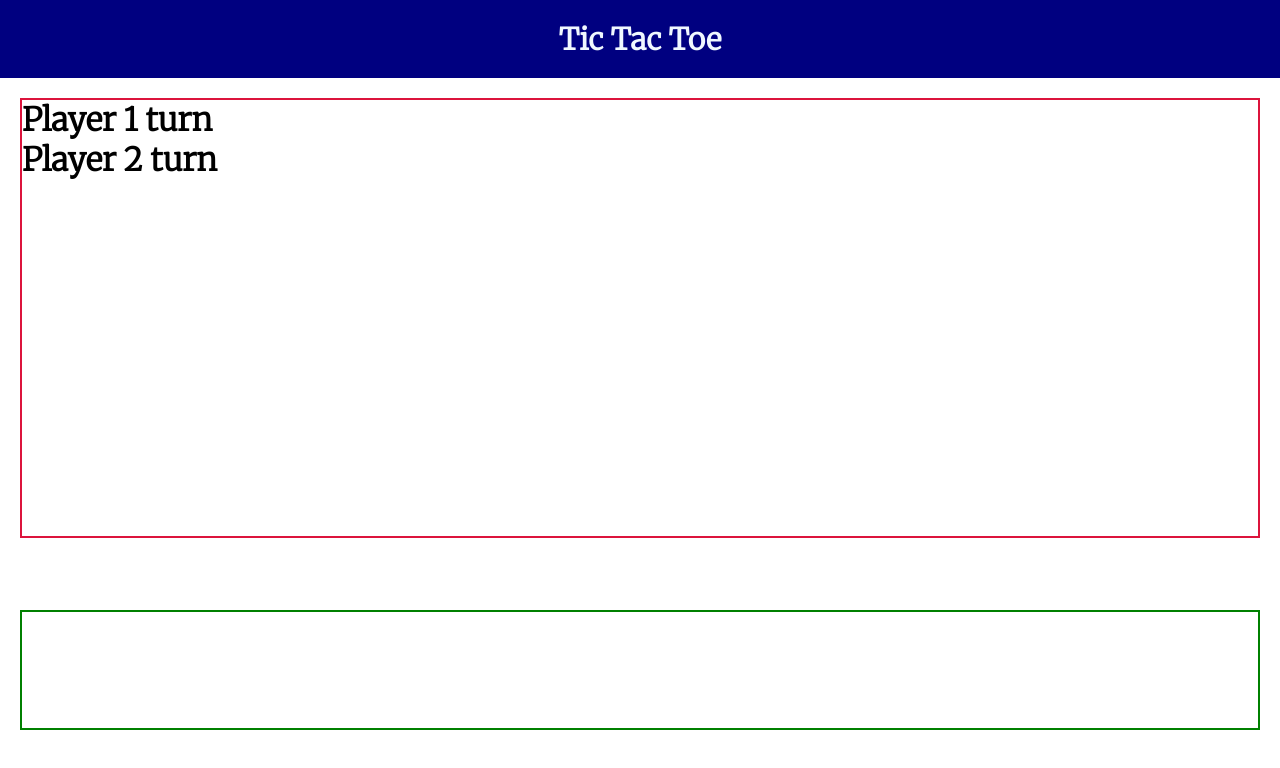
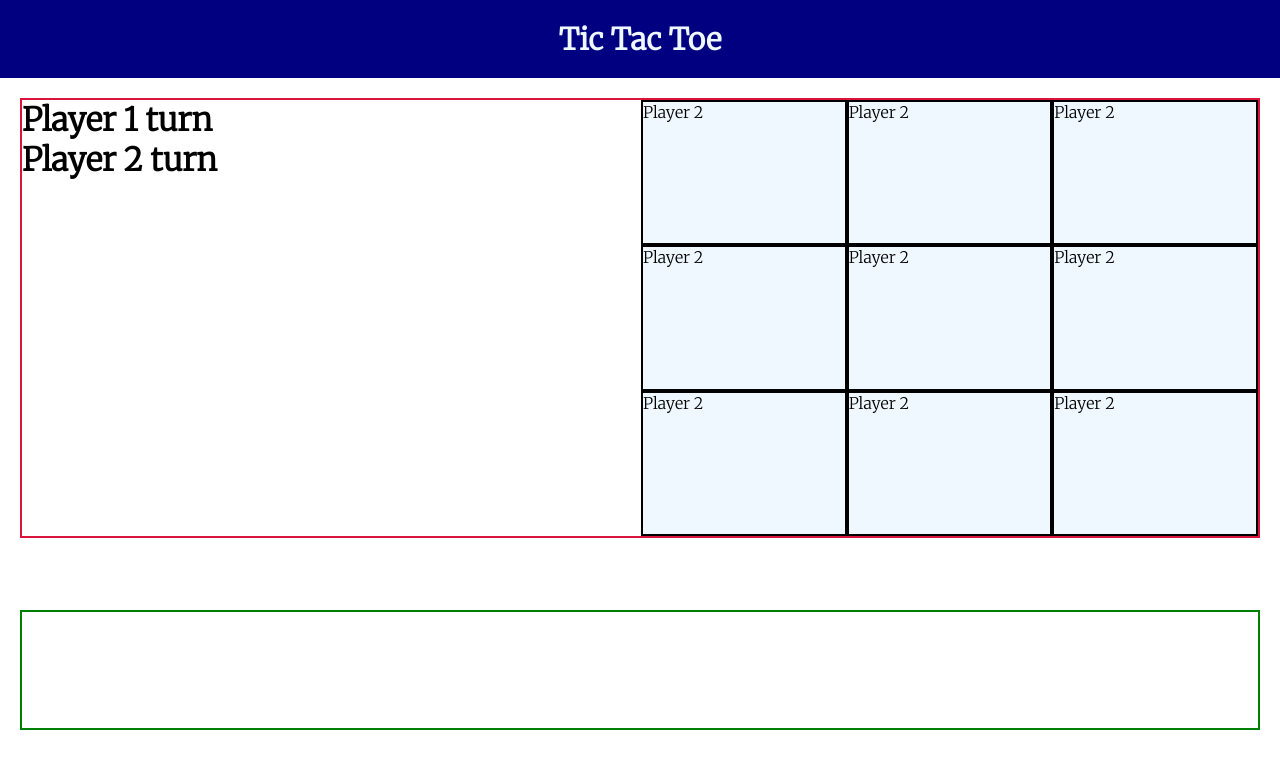
Before and after one commit to agneslily4709/TicTacToe, a React (Create React App) app in the folder tic-tac-toe/: page / in a window 1280 px wide. Shown: the top 768 px of the page. Built offline with nearby package versions, Linux system fonts and the light colour scheme.

Commit message:
Update Home.jsx

```diff
--- a/tic-tac-toe/src/components/Home.jsx
+++ b/tic-tac-toe/src/components/Home.jsx
@@ -1,12 +1,17 @@
-import React from 'react'
+import React, { useState } from 'react'
 
-const Cell = () => {
+const Cell = ({firstPlayer,setFirstPlayer}) => {
         return (
-                <div>h1</div>
+                <div className='cell' onClick={()=>setFirstPlayer((prev)=>!prev)}>
+                        {firstPlayer ? "Player 1":"Player 2"}
+                </div>
         )
 }
 
 const Home = () => {
+        const [cellText,setCellText] = useState("")
+        const [firstPlayer,setFirstPlayer] = useState(false)
+        const cellArray = [1,2,3,4,5,6,7,8,9]
   return (
     <div className='home'>
         <div className='playground'>
@@ -15,7 +20,13 @@ const Home = () => {
                         <h1>Player 2 turn</h1>
                 </div>
                 <div className='board'>
-
+                        {cellArray.map((cell)=>
+                                (
+                                        <div className='cell' onClick={()=>setFirstPlayer((prev)=>!prev)}>
+                                                {firstPlayer ? "Player 1":"Player 2"}
+                                        </div>
+                                )
+                        )}
                 </div>
         </div>
         <div className='results'>
```
